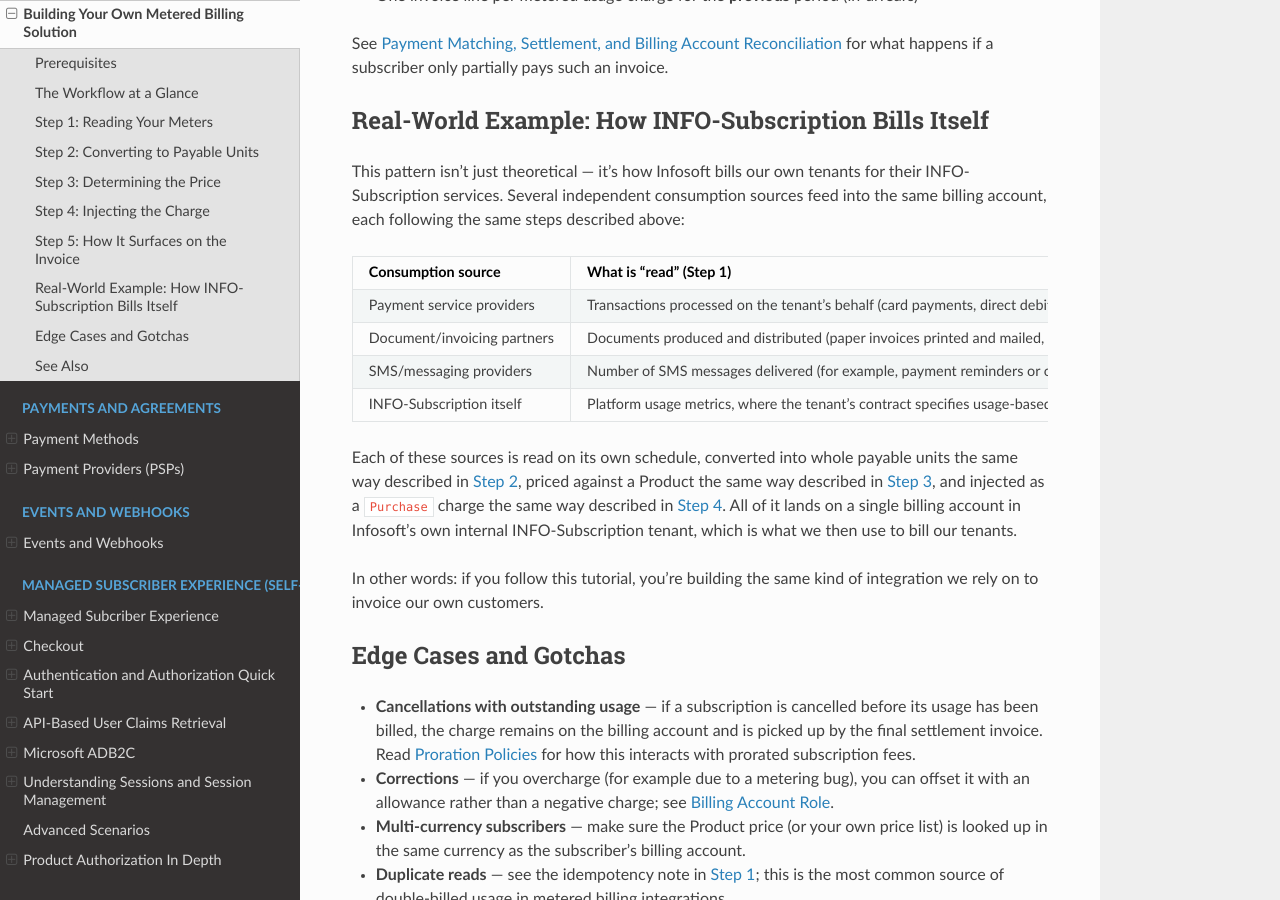
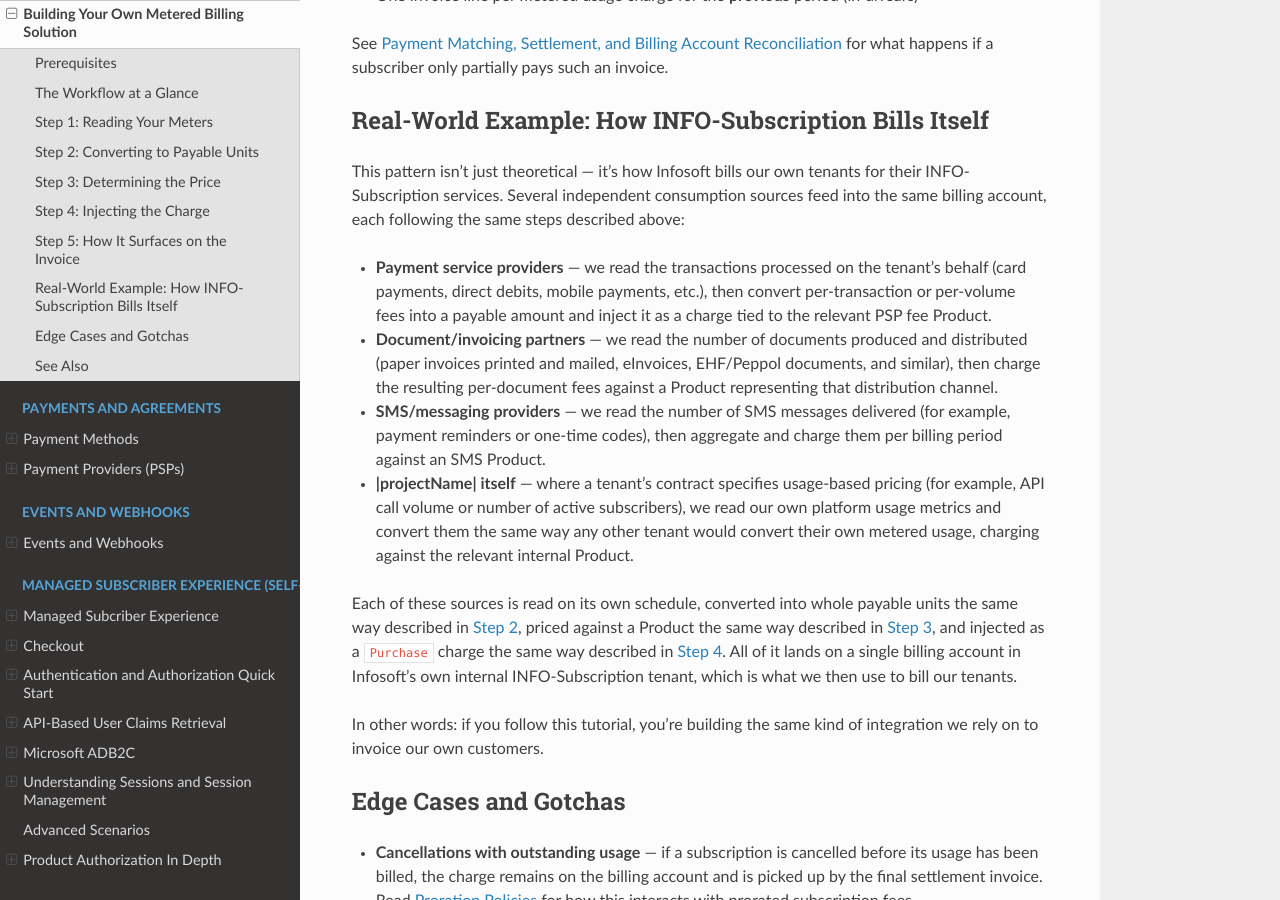
Before and after one commit to infosoftas/info-subscription-doc, a Sphinx documentation site: the page built from source/billing/metered-billing-tutorial.rst, in a window 1280 px wide and 900 px high, scrolled down 5539 px. Built offline with Sphinx 7.4.7 and the Read the Docs theme 3.1.0, drawn with Linux system fonts in a browser that asks for light colours; formulas are drawn with MathJax 3.

Commit message:
Replace real-world example table with bullet list to avoid horizontal scrolling
The 3-column list-table in the "How INFO-Subscription Bills Itself"
section became a horizontally-scrolling table on narrower viewports
due to the amount of text per cell. Replaced it with a plain bullet
list (one bullet per consumption source, combining what's read and how
it's charged into a single sentence), which wraps naturally regardless
of viewport width.

Co-authored-by: Copilot <223556219+Copilot@users.noreply.github.com>

```diff
--- a/source/billing/metered-billing-tutorial.rst
+++ b/source/billing/metered-billing-tutorial.rst
@@ -195,25 +195,10 @@ Real-World Example: How INFO-Subscription Bills Itself
 
 This pattern isn't just theoretical — it's how Infosoft bills our own tenants for their |projectName| services. Several independent consumption sources feed into the same billing account, each following the same steps described above:
 
-.. list-table::
-   :header-rows: 1
-   :widths: 25 35 40
-
-   * - Consumption source
-     - What is "read" (Step 1)
-     - How it's converted and charged (Steps 2-4)
-   * - Payment service providers
-     - Transactions processed on the tenant's behalf (card payments, direct debits, mobile payments, etc.)
-     - Per-transaction or per-volume fees are converted into a payable amount and injected as a charge tied to the relevant PSP fee Product
-   * - Document/invoicing partners
-     - Documents produced and distributed (paper invoices printed and mailed, eInvoices, EHF/Peppol documents, and similar)
-     - Per-document fees are aggregated per tenant and charged against a Product representing that distribution channel
-   * - SMS/messaging providers
-     - Number of SMS messages delivered (for example, payment reminders or one-time codes)
-     - Aggregated per billing period and charged against an SMS Product
-   * - INFO-Subscription itself
-     - Platform usage metrics, where the tenant's contract specifies usage-based pricing (for example, API call volume or number of active subscribers)
-     - Converted the same way any other tenant would convert their own metered usage, and charged against the relevant internal Product
+* **Payment service providers** — we read the transactions processed on the tenant's behalf (card payments, direct debits, mobile payments, etc.), then convert per-transaction or per-volume fees into a payable amount and inject it as a charge tied to the relevant PSP fee Product.
+* **Document/invoicing partners** — we read the number of documents produced and distributed (paper invoices printed and mailed, eInvoices, EHF/Peppol documents, and similar), then charge the resulting per-document fees against a Product representing that distribution channel.
+* **SMS/messaging providers** — we read the number of SMS messages delivered (for example, payment reminders or one-time codes), then aggregate and charge them per billing period against an SMS Product.
+* **|projectName| itself** — where a tenant's contract specifies usage-based pricing (for example, API call volume or number of active subscribers), we read our own platform usage metrics and convert them the same way any other tenant would convert their own metered usage, charging against the relevant internal Product.
 
 Each of these sources is read on its own schedule, converted into whole payable units the same way described in :ref:`Step 2 <metered-billing-conversion>`, priced against a Product the same way described in :ref:`Step 3 <metered-billing-pricing>`, and injected as a ``Purchase`` charge the same way described in :ref:`Step 4 <metered-billing-charging>`. All of it lands on a single billing account in Infosoft's own internal |projectName| tenant, which is what we then use to bill our tenants.
 
--- a/source/index.rst
+++ b/source/index.rst
@@ -46,7 +46,7 @@ Integration Options
 
 .. list-table::
    :header-rows: 1
-   :widths: 25 40 35
+
 
    * - Path
      - Choose this if
```
